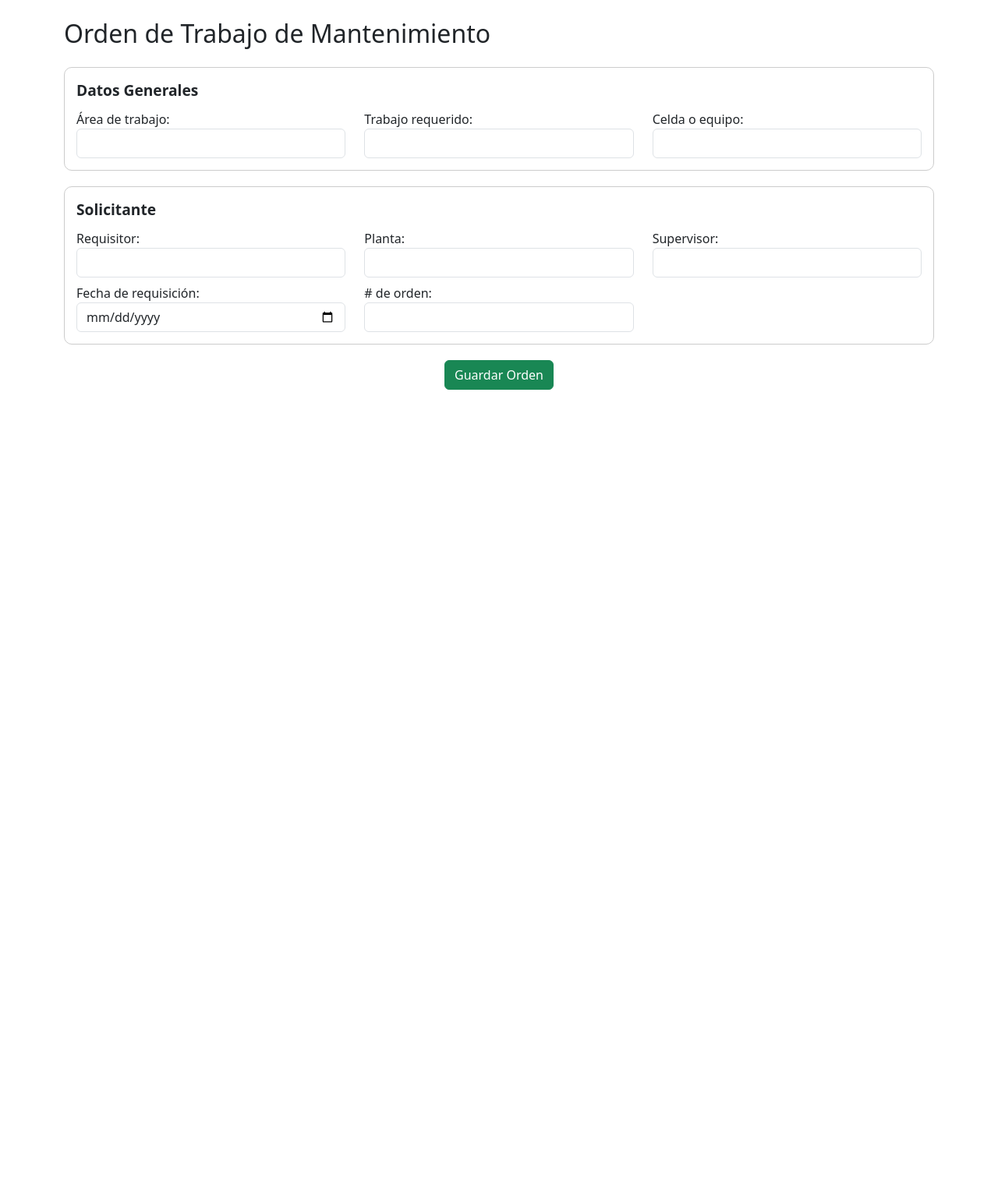
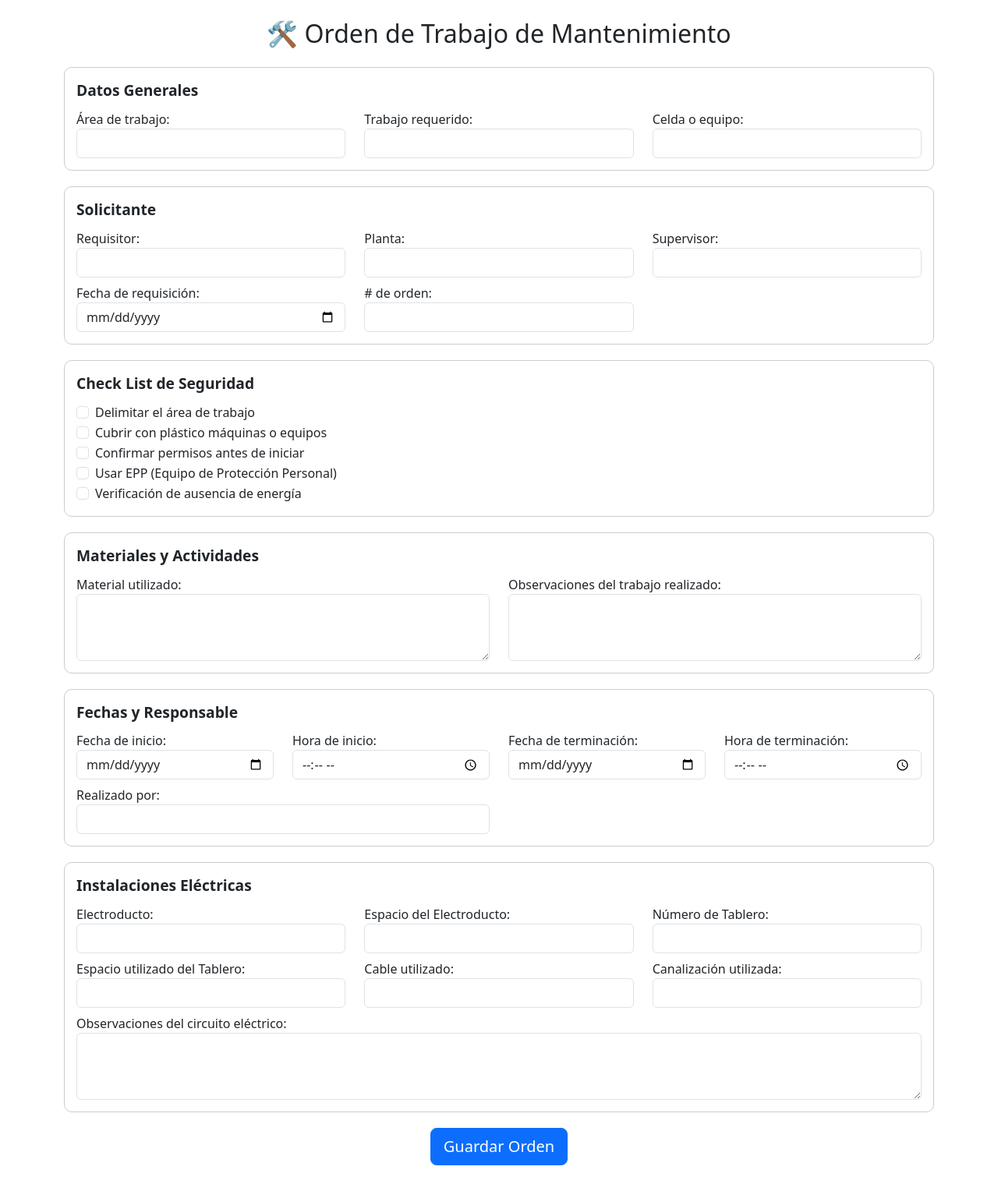
Before and after one commit to tenorio3g/Ordenes, a Flask app: page / in a window 1280 px wide. Shown: the whole page at 78% size. Before the commit the page ends 500 px from the top, so only its background shows below. Run offline with Flask 3, Linux system fonts and the light colour scheme.

Commit message:
Update formulario.html

```diff
--- a/templates/formulario.html
+++ b/templates/formulario.html
@@ -20,7 +20,7 @@
   </style>
 </head>
 <body class="container py-4">
-  <h2 class="mb-4">Orden de Trabajo de Mantenimiento</h2>
+  <h2 class="mb-4 text-center">🛠️ Orden de Trabajo de Mantenimiento</h2>
 
   <form method="POST" action="/">
     <div class="seccion">
@@ -69,8 +69,97 @@
       </div>
     </div>
 
+    <div class="seccion">
+      <div class="titulo-seccion">Check List de Seguridad</div>
+      <div class="form-check"><input class="form-check-input" name="check_delimitar" type="checkbox"> Delimitar el área de trabajo</div>
+      <div class="form-check"><input class="form-check-input" name="check_cubrir" type="checkbox"> Cubrir con plástico máquinas o equipos</div>
+      <div class="form-check"><input class="form-check-input" name="check_permisos" type="checkbox"> Confirmar permisos antes de iniciar</div>
+      <div class="form-check"><input class="form-check-input" name="check_epp" type="checkbox"> Usar EPP (Equipo de Protección Personal)</div>
+      <div class="form-check"><input class="form-check-input" name="check_energia" type="checkbox"> Verificación de ausencia de energía</div>
+    </div>
+
+    <div class="seccion">
+      <div class="titulo-seccion">Materiales y Actividades</div>
+      <div class="row">
+        <div class="col-md-6">
+          <label>Material utilizado:</label>
+          <textarea name="materiales" class="form-control" rows="3"></textarea>
+        </div>
+        <div class="col-md-6">
+          <label>Observaciones del trabajo realizado:</label>
+          <textarea name="observaciones_trabajo" class="form-control" rows="3"></textarea>
+        </div>
+      </div>
+    </div>
+
+    <div class="seccion">
+      <div class="titulo-seccion">Fechas y Responsable</div>
+      <div class="row">
+        <div class="col-md-3">
+          <label>Fecha de inicio:</label>
+          <input name="fecha_inicio" type="date" class="form-control">
+        </div>
+        <div class="col-md-3">
+          <label>Hora de inicio:</label>
+          <input name="hora_inicio" type="time" class="form-control">
+        </div>
+        <div class="col-md-3">
+          <label>Fecha de terminación:</label>
+          <input name="fecha_termino" type="date" class="form-control">
+        </div>
+        <div class="col-md-3">
+          <label>Hora de terminación:</label>
+          <input name="hora_termino" type="time" class="form-control">
+        </div>
+      </div>
+      <div class="row mt-2">
+        <div class="col-md-6">
+          <label>Realizado por:</label>
+          <input name="realizado_por" type="text" class="form-control">
+        </div>
+      </div>
+    </div>
+
+    <div class="seccion">
+      <div class="titulo-seccion">Instalaciones Eléctricas</div>
+      <div class="row">
+        <div class="col-md-4">
+          <label>Electroducto:</label>
+          <input name="electroducto" type="text" class="form-control">
+        </div>
+        <div class="col-md-4">
+          <label>Espacio del Electroducto:</label>
+          <input name="espacio_electroducto" type="text" class="form-control">
+        </div>
+        <div class="col-md-4">
+          <label>Número de Tablero:</label>
+          <input name="numero_tablero" type="text" class="form-control">
+        </div>
+      </div>
+      <div class="row mt-2">
+        <div class="col-md-4">
+          <label>Espacio utilizado del Tablero:</label>
+          <input name="espacio_tablero" type="text" class="form-control">
+        </div>
+        <div class="col-md-4">
+          <label>Cable utilizado:</label>
+          <input name="cable_utilizado" type="text" class="form-control">
+        </div>
+        <div class="col-md-4">
+          <label>Canalización utilizada:</label>
+          <input name="canalizacion" type="text" class="form-control">
+        </div>
+      </div>
+      <div class="row mt-2">
+        <div class="col-md-12">
+          <label>Observaciones del circuito eléctrico:</label>
+          <textarea name="observaciones_electricas" class="form-control" rows="3"></textarea>
+        </div>
+      </div>
+    </div>
+
     <div class="text-center">
-      <button type="submit" class="btn btn-success">Guardar Orden</button>
+      <button type="submit" class="btn btn-primary btn-lg">Guardar Orden</button>
     </div>
   </form>
 </body>
```
